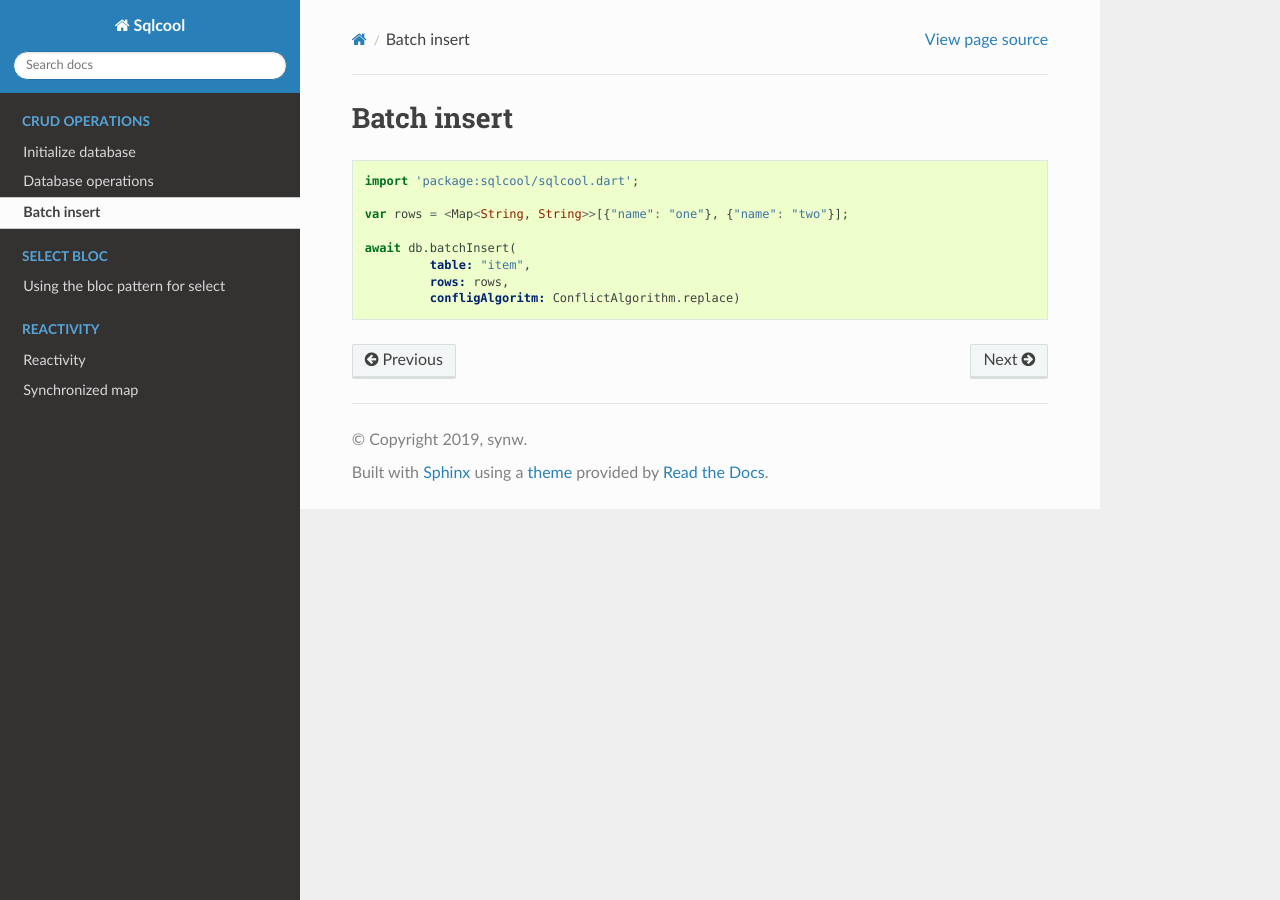
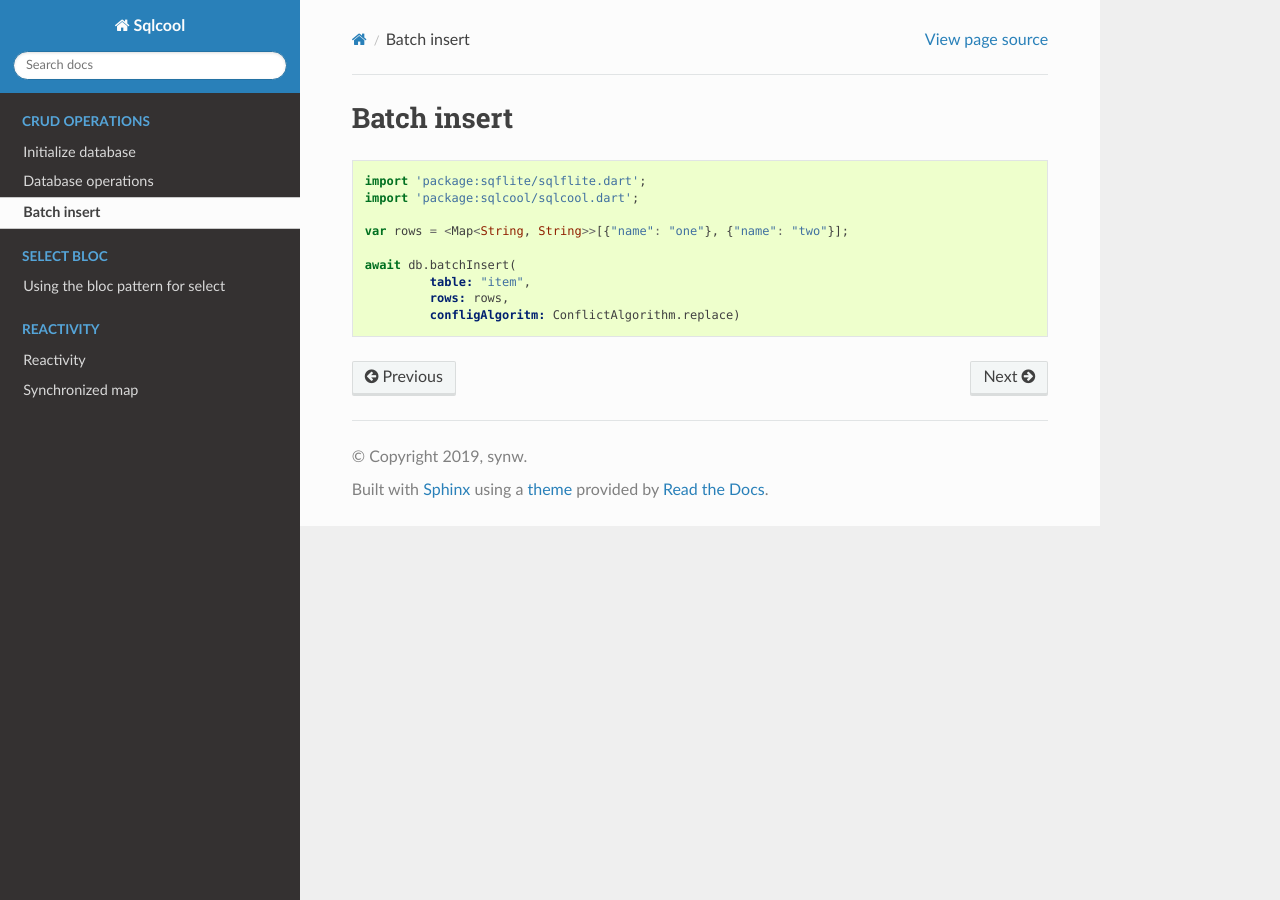
Before and after one commit to synw/sqlcool, a Sphinx documentation site: the page built from docs/batch_ops.rst, in a window 1280 px wide. Built offline with Sphinx 7.4.7 and the Read the Docs theme 2.0.0, drawn with Linux system fonts in a browser that asks for light colours.

Commit message:
Minor fix in doc

```diff
--- a/docs/batch_ops.rst
+++ b/docs/batch_ops.rst
@@ -5,6 +5,7 @@ Batch insert
 
 ::
 
+   import 'package:sqflite/sqlflite.dart';
    import 'package:sqlcool/sqlcool.dart';
 
    var rows = <Map<String, String>>[{"name": "one"}, {"name": "two"}];
```
